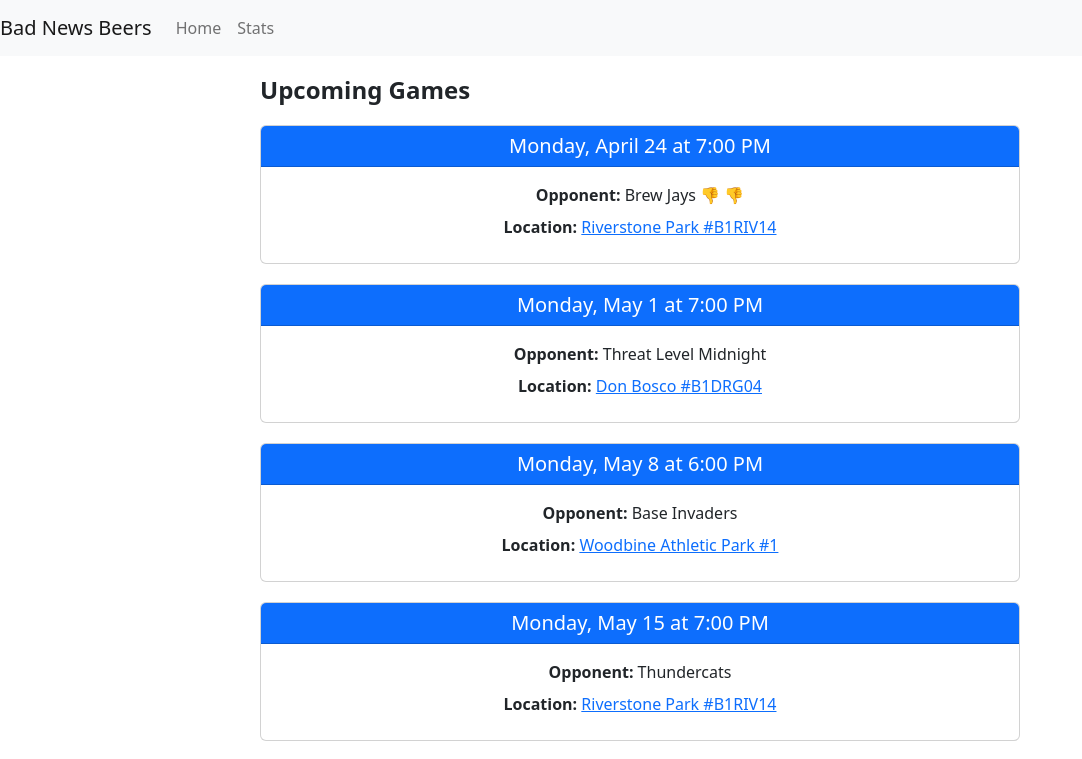
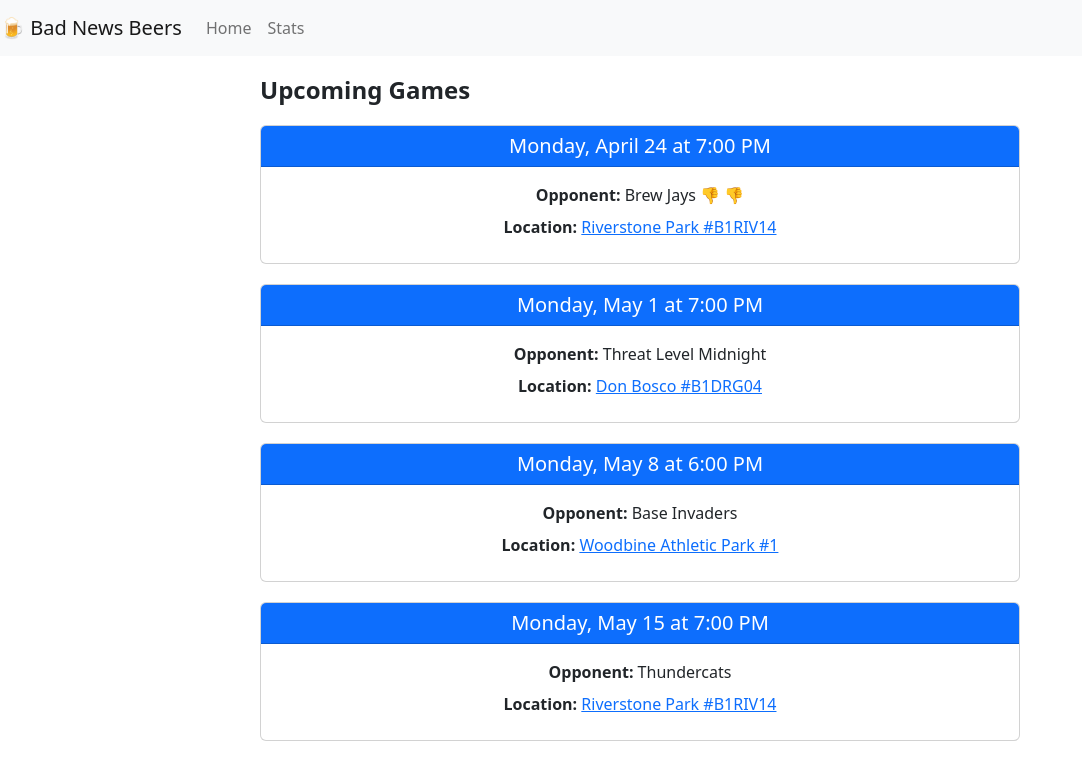
Before and after one commit to tdawatson/bad-news-beers, a Vue app: page / in a window 1280 px wide. Shown: the top 759 px of the page, without its empty margins (0-1082 px from the left). Built offline with nearby package versions, Linux system fonts and the light colour scheme.

Commit message:
Adding emoji to NavBar.vue

```diff
--- a/src/components/NavBar.vue
+++ b/src/components/NavBar.vue
@@ -1,6 +1,6 @@
 <template>
   <nav class="navbar navbar-expand-lg navbar-light bg-light">
-    <router-link to="/" class="navbar-brand">Bad News Beers</router-link>
+    <router-link to="/" class="navbar-brand">🍺 Bad News Beers</router-link>
     <button class="navbar-toggler" type="button" @click="toggleNavbar">
       <span class="navbar-toggler-icon"></span>
     </button>
```
